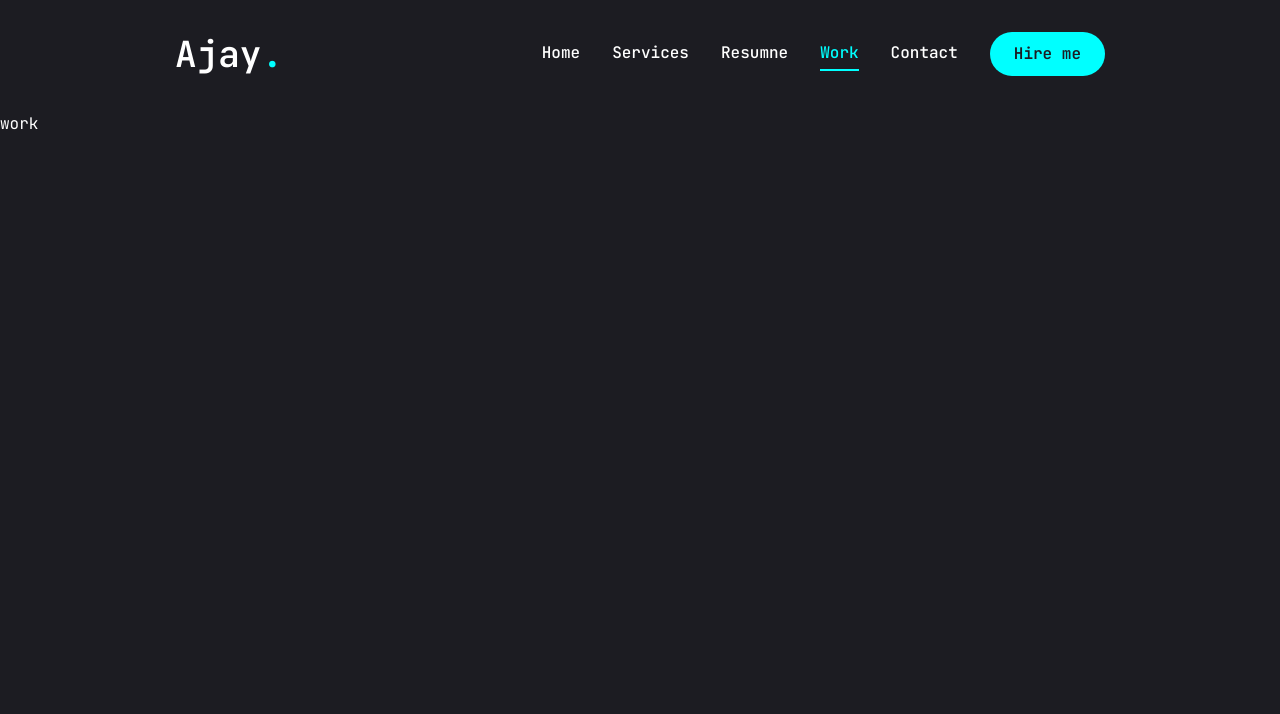
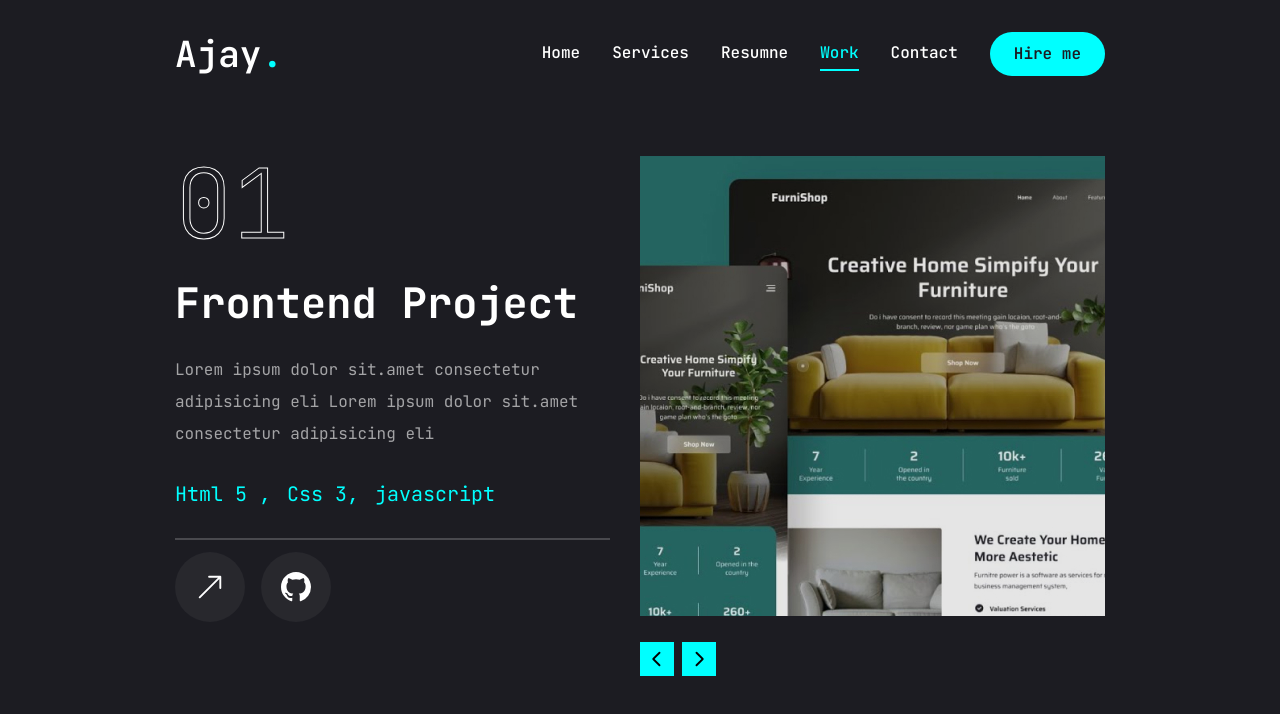
Before and after one commit to ajay0023130/ajay-portfolio, a Next.js app: page /work in a window 1280 px wide. Shown: the top 714 px of the page. Built offline with nearby package versions, Linux system fonts and the light colour scheme.

Commit message:
add work page

```diff
--- a/app/work/page.jsx
+++ b/app/work/page.jsx
@@ -1,11 +1,227 @@
-import React from 'react'
+"use client";
+import { motion } from "framer-motion";
+import React, { useState } from "react";
+import { Swiper, SwiperSlide } from "swiper/react";
+// import "swiper/swiper.min.css";
+import "swiper/css";
+import "swiper/css/navigation";
+import "swiper/css/pagination";
+
+import { BsArrowUpRight, BsGithub } from "react-icons/bs";
+
+import {
+  Tooltip,
+  TooltipContent,
+  TooltipProvider,
+  TooltipTrigger,
+} from "@radix-ui/react-tooltip";
+
+import Link from "next/link";
+import Image from "next/image";
+import WorkSliderBtns from "@/components/ui/WorkSliderBtns";
+
+const projects = [
+  {
+    num: "01",
+    category: "frontend",
+    title: "project 1",
+    description:
+      "Lorem ipsum dolor sit.amet consectetur adipisicing eli Lorem ipsum dolor sit.amet consectetur adipisicing eli",
+
+    stack: [
+      {
+        name: "Html 5 ",
+      },
+      {
+        name: "Css 3",
+      },
+      {
+        name: "javascript ",
+      },
+
+
+    ],
+    image: "/assets/work/thumb1.png",
+    live: "https://ajayportfolioapp.vercel.app/",
+    github: "https://ajayportfolioapp.vercel.app/",
+  },
+  {
+    num: "02",
+    category: "frontend",
+    title: "project 1",
+    description:
+      "Lorem ipsum dolor sit.amet consectetur adipisicing eli Lorem ipsum dolor sit.amet consectetur adipisicing eli",
+
+    stack: [
+      {
+        name: "Html 5 ",
+      },
+      {
+        name: "Css 3",
+      },
+      {
+        name: "javascript ",
+      },
+
+    ],
+    image: "/assets/work/thumb2.png",
+    live: "https://ajayportfolioapp.vercel.app/",
+    github: "https://ajayportfolioapp.vercel.app/",
+  },
+  {
+    num: "03",
+    category: "frontend",
+    title: "project 1",
+    description:
+      "Lorem ipsum dolor sit.amet consectetur adipisicing eli Lorem ipsum dolor sit.amet consectetur adipisicing eli",
+
+    stack: [
+      {
+        name: "Html 5 ",
+      },
+      {
+        name: "Css 3",
+      },
+      {
+        name: "javascript ",
+      },
+
+    ],
+    image: "/assets/work/thum3.png",
+    live: "https://ajayportfolioapp.vercel.app/",
+    github: "https://ajayportfolioapp.vercel.app/",
+  },
+  {
+    num: "04",
+    category: "frontend",
+    title: "project 1",
+    description:
+      "Lorem ipsum dolor sit.amet consectetur adipisicing eli Lorem ipsum dolor sit.amet consectetur adipisicing eli",
+
+    stack: [
+      {
+        name: "Html 5 ",
+      },
+      {
+        name: "Css 3",
+      },
+      {
+        name: "javascript ",
+      },
+
+    ],
+    image: "/assets/work/thumb1.png",
+    live: "https://ajayportfolioapp.vercel.app/",
+    github: "https://ajayportfolioapp.vercel.app/",
+  },
+];
 
 const work = () => {
+  const [project, setProject] = useState(projects[0]);
+
+  const handleChangeSlide = (swiper) => {
+    //get current value
+    const currentIndex = swiper.activeIndex;
+    setProject(projects[currentIndex]);
+  };
   return (
-    <div>
-      work
-    </div>
-  )
-}
+    <motion.div
+      initial={{ opacity: 0 }}
+      animate={{
+        opacity: 1,
+        transition: { delay: 2.4, duration: 0.4, ease: "easeIn" },
+      }}
+      className="min-h-[80vh]  flex flex-col justify-center py-12 md:px-0"
+    >
+      <div className="container mx-auto ">
+        <div className="flex flex-col md:flex-row md:gap-[30px]">
+          <div className="w-full md:w-[50%] md:h-[460px] flex flex-col md:justify-between order-2 md:order-none">
+            <div className="flex flex-col gap-[30px] h-[50%]">
+              <div className="text-8xl leading-none font-extralight text-transparent text-outline ">
+                {project.num}
+              </div>
+              <h2 className="text-[42px] font-bold leading-none text-white group-hover:text-accent transition-all duration-500 capitalize">
+                {project.category} project
+              </h2>
+              <p className="text-white/60">{project.description}</p>
+              <ul className="flex gap-4">
+                {project.stack.map((item, index) => {
+                  return (
+                    <li className="text-xl text-accent " key={index}>
+                      {item.name}
+                      {index !== project.stack.length - 1 && ","}
+                    </li>
+                  );
+                })}
+              </ul>
+              <div className="border-t-2 border-white/20  ">
+                <div className="flex items-center gap-4 mt-3">
+                  <Link href={project.live}>
+                    <TooltipProvider delayDuration={100}>
+                      <Tooltip>
+                        <TooltipTrigger className="w-[70px] h-[70px] rounded-full bg-white/5 flex justify-center items-center group ">
+                          <BsArrowUpRight className="text-white text-3xl group-hover:text-accent " />
+                        </TooltipTrigger>
+                        <TooltipContent>
+                          <p> Live project</p>
+                        </TooltipContent>
+                      </Tooltip>
+                    </TooltipProvider>
+                  </Link>
+                  <Link href={project.github}>
+                    <TooltipProvider delayDuration={100}>
+                      <Tooltip>
+                        <TooltipTrigger className="w-[70px] h-[70px] rounded-full bg-white/5 flex justify-center items-center group ">
+                          <BsGithub className="text-white text-3xl group-hover:text-accent " />
+                        </TooltipTrigger>
+                        <TooltipContent>
+                          <p>Github repository</p>
+                        </TooltipContent>
+                      </Tooltip>
+                    </TooltipProvider>
+                  </Link>
+                </div>
+              </div>
+            </div>
+          </div>
+          <div className="w-full md:w-1/2 md:order-none">
+            <Swiper
+              spaceBetween={30}
+              slidesPerView={1}
+              className="md:h-[520px] mb-12"
+              onSlideChange={handleChangeSlide}
+            >
+              {projects.map((project, index) => (
+                <SwiperSlide key={index} className="w-full">
+                  <div className="h-[460px] relative group flex justify-center items-center bg-pink-50/20">
+                    {/* Overlay */}
+                    <div className="absolute inset-0 bg-black/10 z-10"></div>
 
-export default work
+                    {/* Image */}
+                    <div className="relative w-full h-full">
+                      <Image
+                        src={project.image}
+                        fill
+                        className="object-cover"
+                        alt={`Project ${index}`}
+                      />
+                    </div>
+                  </div>
+                </SwiperSlide>
+              ))}
+
+              {/* Slider Buttons */}
+              <WorkSliderBtns containerStyles="flex  gap-2 absolute bottom-[calc(50%_-_22px)] md:bottom-0  z-20 w-full justify-between md:w-max md:justify-none"
+
+
+              btnStyles="bg-accent hover:bg-accent-hover  text-primary text-[22px] w-[34px] h-[34px] flex justify-center items-center transition-all"
+              iconStyles="text-xl text-black"/>
+            </Swiper>
+          </div>
+        </div>
+      </div>
+    </motion.div>
+  );
+};
+
+export default work;
--- /dev/null
+++ b/components/ui/WorkSliderBtns.jsx
@@ -0,0 +1,19 @@
+"use client";
+import { useSwiper } from "swiper/react";
+import { PiCaretLeftBold, PiCaretRightBold } from "react-icons/pi";
+
+const WorkSliderBtns = ({ containerStyles, btnStyles, iconStyles }) => {
+  const swiper = useSwiper();
+  return (
+    <div className={containerStyles}>
+      <button className={btnStyles} onClick={() => swiper.slidePrev()}>
+        <PiCaretLeftBold className={iconStyles} />
+      </button>
+      <button className={btnStyles} onClick={() => swiper.slideNext()}>
+        <PiCaretRightBold className={iconStyles} />
+      </button>
+    </div>
+  );
+};
+
+export default WorkSliderBtns;
--- a/package.json
+++ b/package.json
@@ -24,6 +24,7 @@
     "react-countup": "^6.5.3",
     "react-dom": "^18",
     "react-icons": "^5.3.0",
+    "swiper": "^11.1.15",
     "tailwind-merge": "^2.5.4",
     "tailwindcss-animate": "^1.0.7"
   },
```
Also changed, not shown: app/resume/page.jsx (+25 -32 lines), 1 other file (tests, documents, lock files or other folders).
